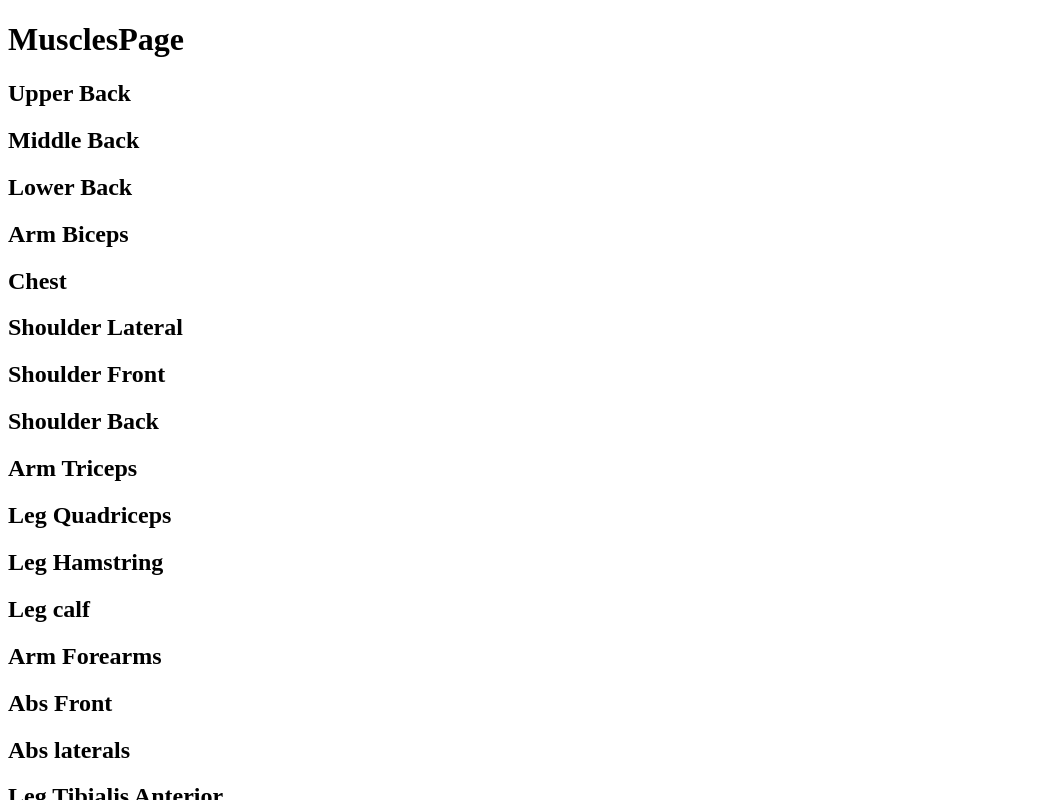
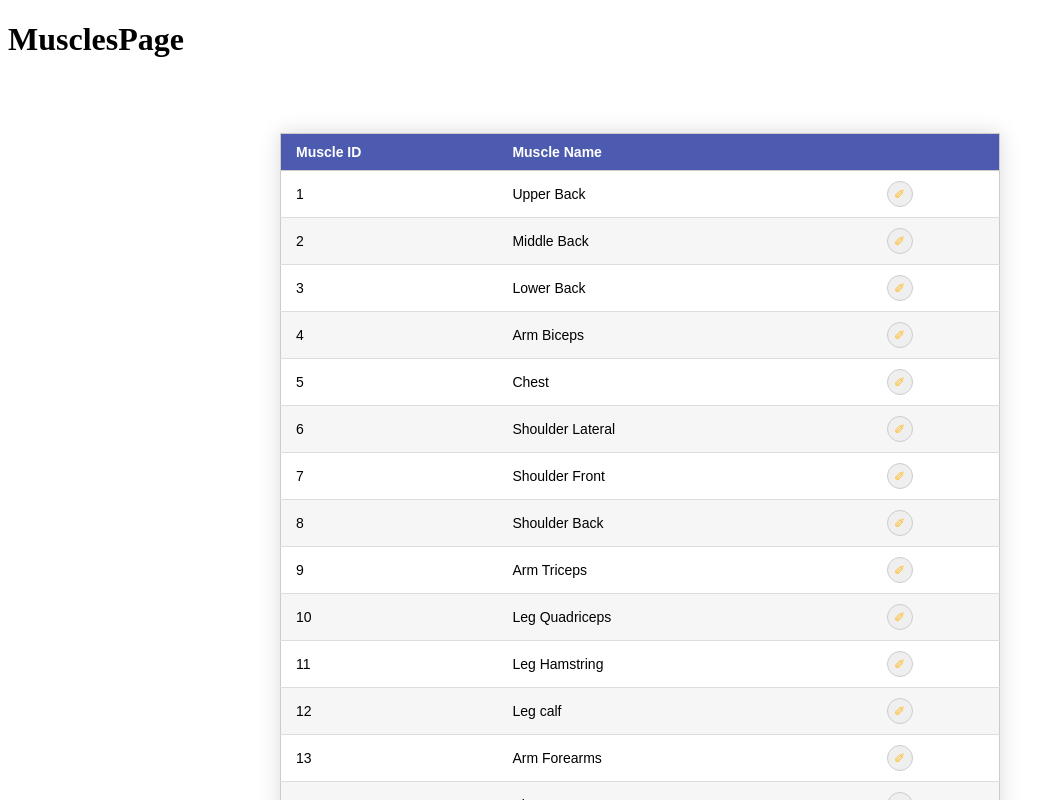
Before and after one commit to DragosGeornoiu/gym-tracker, a React (Vite) app: page /muscles in a window 1280 px wide. Shown: the top 800 px of the page, without its empty margins (0-1059 px from the left). Built offline with nearby package versions, Linux system fonts and the light colour scheme.

Commit message:
Implemented editable table and added it it MusclesPage

```diff
--- a/package.json
+++ b/package.json
@@ -10,6 +10,7 @@
     "preview": "vite preview"
   },
   "dependencies": {
+    "@tanstack/react-table": "^8.20.6",
     "react": "^18.3.1",
     "react-dom": "^18.3.1",
     "react-router-dom": "^7.0.2"
--- a/src/App.tsx
+++ b/src/App.tsx
@@ -4,6 +4,8 @@ import ExercisesPage from './pages/ExercisesPage'
 import MusclesPage from './pages/MusclesPage'
 import NotFoundPage from './pages/NotFoundPage'
 import HomePage from './pages/HomePage'
+import { Table} from './components/table/Table'
+import './styles.css';
 
 const App = () => {
   return (
@@ -13,6 +15,7 @@ const App = () => {
         <Route path='/muscles' element={<MusclesPage />} />
         <Route path='/exercises' element={<ExercisesPage />} />
         <Route path='/notFound' element={<NotFoundPage />} />
+        <Route path='/table' element={<Table />} />
 
       </Routes>
     </>
--- /dev/null
+++ b/src/components/table/EditCell.tsx
@@ -0,0 +1,36 @@
+import { MouseEvent } from 'react';
+
+export const EditCell = ({ row, table }) => {
+  const meta = table.options.meta;
+
+
+  const setEditedRows = (e: MouseEvent<HTMLButtonElement>) => {
+    const elName = e.currentTarget.name;
+    meta?.setEditedRows((old: []) => ({
+      ...old,
+      [row.id]: !old[row.id],
+    }));
+    if (elName !== 'edit') {
+      meta?.revertData(row.index, e.currentTarget.name === 'cancel');
+    }
+  };
+
+  return (
+    <div className="edit-cell-container">
+      {meta?.editedRows[row.id] ? (
+        <div className="edit-cell">
+          <button onClick={setEditedRows} name="cancel">
+            X
+          </button>{' '}
+          <button onClick={setEditedRows} name="done">
+            ✔
+          </button>
+        </div>
+      ) : (
+        <button onClick={setEditedRows} name="edit">
+          ✐
+        </button>
+      )}
+    </div>
+  );
+};
--- /dev/null
+++ b/src/components/table/Table.tsx
@@ -0,0 +1,93 @@
+import { useState } from "react";
+import "./table.css";
+
+import {
+  flexRender,
+  getCoreRowModel,
+  useReactTable,
+} from "@tanstack/react-table";
+// import { columns } from "./columns";
+
+export const Table = ({
+  data,
+  setData,
+  columns,
+}: {
+  data: any[];
+  setData: React.Dispatch<React.SetStateAction<any[]>>;
+  columns: any[];
+}) => {
+  const [originalData, setOriginalData] = useState(() => [...data]);
+  const [editedRows, setEditedRows] = useState({});
+
+  const table = useReactTable({
+    data,
+    columns,
+    getCoreRowModel: getCoreRowModel(),
+    meta: {
+      editedRows,
+      setEditedRows,
+      revertData: (rowIndex: number, revert: boolean) => {
+        if (revert) {
+          setData((old) =>
+            old.map((row, index) =>
+              index === rowIndex ? originalData[rowIndex] : row
+            )
+          );
+        } else {
+          setOriginalData((old) =>
+            old.map((row, index) => (index === rowIndex ? data[rowIndex] : row))
+          );
+        }
+      },
+      updateData: (rowIndex: number, columnId: string, value: string) => {
+        setData((old) =>
+          old.map((row, index) => {
+            if (index === rowIndex) {
+              return {
+                ...old[rowIndex],
+                [columnId]: value,
+              };
+            }
+            return row;
+          })
+        );
+      },
+    },
+  });
+
+  return (
+    <article className="table-container">
+      <table>
+        <thead>
+          {table.getHeaderGroups().map((headerGroup) => (
+            <tr key={headerGroup.id}>
+              {headerGroup.headers.map((header) => (
+                <th key={header.id}>
+                  {header.isPlaceholder
+                    ? null
+                    : flexRender(
+                        header.column.columnDef.header,
+                        header.getContext()
+                      )}
+                </th>
+              ))}
+            </tr>
+          ))}
+        </thead>
+        <tbody>
+          {table.getRowModel().rows.map((row) => (
+            <tr key={row.id}>
+              {row.getVisibleCells().map((cell) => (
+                <td key={cell.id}>
+                  {flexRender(cell.column.columnDef.cell, cell.getContext())}
+                </td>
+              ))}
+            </tr>
+          ))}
+        </tbody>
+      </table>
+      {/* <pre>{JSON.stringify(data, null, "\t")}</pre> */}
+    </article>
+  );
+};
--- /dev/null
+++ b/src/components/table/TableCell.tsx
@@ -0,0 +1,52 @@
+import { useState, useEffect, ChangeEvent } from "react";
+import "./table.css";
+
+type Option = {
+  label: string;
+  value: string;
+};
+
+export const TableCell = ({ getValue, row, column, table }) => {
+  const initialValue = getValue();
+  const columnMeta = column.columnDef.meta;
+  const tableMeta = table.options.meta;
+  const [value, setValue] = useState(initialValue);
+
+  useEffect(() => {
+    setValue(initialValue);
+  }, [initialValue]);
+
+  const onBlur = () => {
+    tableMeta?.updateData(row.index, column.id, value);
+  };
+
+  const onSelectChange = (e: ChangeEvent<HTMLSelectElement>) => {
+    setValue(e.target.value);
+    tableMeta?.updateData(row.index, column.id, e.target.value);
+  };
+
+  if (tableMeta?.editedRows[row.id]) {
+    if (columnMeta?.editable === false) {
+      // Non-editable column: render value as plain text
+      return <span>{value}</span>;
+    }
+
+    return columnMeta?.type === "select" ? (
+      <select onChange={onSelectChange} value={initialValue}>
+        {columnMeta?.options?.map((option: Option) => (
+          <option key={option.value} value={option.value}>
+            {option.label}
+          </option>
+        ))}
+      </select>
+    ) : (
+      <input
+        value={value}
+        onChange={(e) => setValue(e.target.value)}
+        onBlur={onBlur}
+        type={columnMeta?.type || "text"}
+      />
+    );
+  }
+  return <span>{value}</span>;
+};
--- /dev/null
+++ b/src/components/table/table.css
@@ -0,0 +1,78 @@
+.table-container {
+  display: flex;
+  justify-content: center;
+  margin-top: 50px;
+}
+
+table {
+  border-collapse: collapse;
+  margin: 25px 0;
+  font-size: 14px;
+  font-family: sans-serif;
+  box-shadow: 0 0 20px rgba(0, 0, 0, 0.15);
+  width: 720px;
+}
+
+table thead tr {
+  background-color: #4bbd7f;
+  color: #ffffff;
+  text-align: left;
+}
+
+table th,
+table td {
+  padding: 10px 15px;
+}
+
+table tbody tr {
+  border-bottom: 1px solid #dddddd;
+}
+
+table tbody tr:nth-of-type(even) {
+  background-color: #f6f6f6;
+}
+
+table tbody tr:last-of-type {
+  border-bottom: 2px solid #4bbd7f;
+}
+
+table tbody tr.active-row {
+  font-weight: bold;
+  color: #4bbd7f;
+}
+
+table td:first-child input {
+  width: 50px;
+}
+
+table td:nth-child(2) input {
+  width: 120px;
+}
+
+table .edit-cell-container button {
+  border-radius: 50px;
+  height: 26px;
+  width: 26px;
+  border: 1px solid #ccc;
+  color: #ffb918;
+}
+
+table button[name='cancel'] {
+  color: #7b7b7b;
+}
+
+table button[name='done'] {
+  color: #4bbd7f;
+}
+
+table input,
+select {
+  border: 1px solid #ccc;
+  border-radius: 4px;
+  padding: 5px;
+}
+
+table .edit-cell {
+  display: flex;
+  gap: 5px;
+}
--- a/src/pages/MusclesPage.tsx
+++ b/src/pages/MusclesPage.tsx
@@ -1,25 +1,66 @@
-import React from 'react'
-import { useFetchData } from '../utils/useFetchData'
-import { fetchMuscles } from '../utils/dataService'
-import {Muscle} from '../types'
+import React, { useState, useEffect } from "react";
+import { fetchMuscles } from "../utils/dataService";
+import { Muscle } from "../types";
+import { Table } from "../components/table/Table";
+import { createColumnHelper } from '@tanstack/react-table';
+import { TableCell } from '../components/table/TableCell';
+import { EditCell } from '../components/table/EditCell';
+
+const columnHelper = createColumnHelper<Muscle>();
+
+const columns = [
+  columnHelper.accessor('id', {
+    header: 'Muscle ID',
+    cell: TableCell,
+    meta: {
+      type: 'number',
+      editable: false,
+    },
+  }),
+  columnHelper.accessor('name', {
+    header: 'Muscle Name',
+    cell: TableCell,
+    meta: {
+      type: 'text',
+      editable: true,
+    },
+  }),
+  columnHelper.display({
+    id: 'edit',
+    cell: EditCell,
+  }),
+];
 
 function MusclesPage() {
-  const {data: muscles, loading, error} = useFetchData<Muscle[]>(fetchMuscles)
+  const [muscles, setMuscles] = useState<Muscle[]>([]);
+  const [loading, setLoading] = useState(true);
+  const [error, setError] = useState<Error | null>(null);
+
+  // Fetch muscles on component mount
+  useEffect(() => {
+    const fetchData = async () => {
+      try {
+        const data = await fetchMuscles();
+        setMuscles(data);
+      } catch (err) {
+        setError(err as Error);
+      } finally {
+        setLoading(false);
+      }
+    };
+
+    fetchData();
+  }, []);
 
   if (loading) return <p>Loading...</p>;
   if (error) return <p>Error: {error.message}</p>;
 
-  console.log(muscles);
   return (
     <div>
       <h1>MusclesPage</h1>
-      {muscles?.map(muscle => (
-        <div key={muscle.id}>
-          <h2>{muscle.name}</h2>
-        </div>
-      ))}
+      <Table data={muscles} setData={setMuscles} columns={columns} />
     </div>
-  )
+  );
 }
 
-export default MusclesPage
+export default MusclesPage;
--- /dev/null
+++ b/src/styles.css
@@ -0,0 +1,27 @@
+table {
+    font-family: sans-serif;
+    border-collapse: collapse;
+    border: 1px solid #ccc;
+    margin: 25px;
+    background-color: #fff;
+  }
+
+  tr {
+    border-bottom: 1px solid #ccc;
+  }
+
+  /* Alternating row colors */
+  tr:nth-child(even) {
+    background-color: #f2f2f2; /* Gray background for even rows */
+  }
+
+  th,
+  td {
+    text-align: left;
+    padding: 8px 10px;
+  }
+
+  th {
+    background-color: #4c5baf; /* Green background for header */
+    color: white;
+  }
```
Also changed, not shown: 2 other files (tests, documents, lock files or other folders).
